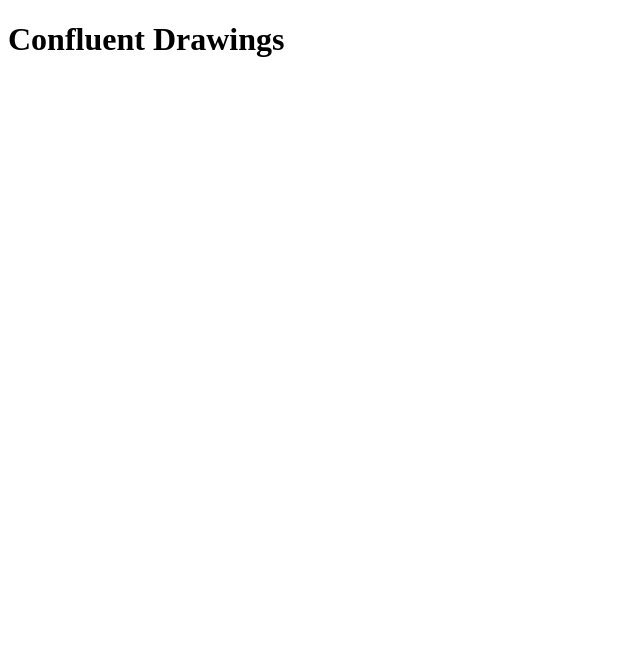
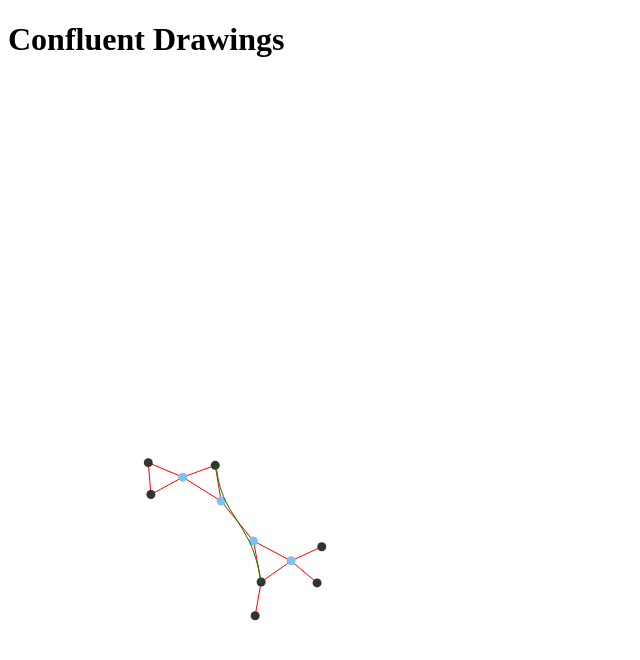
Before and after one commit to arpanmangal/Confluent-Drawings, a website: page index.html in a window 1280 px wide. Shown: the whole page, without its empty margins (0-640 px from the left). Drawn offline with nearby package versions, Linux system fonts and the light colour scheme.

Commit message:
basic curveBasis working

```diff
--- a/index.html
+++ b/index.html
@@ -15,7 +15,7 @@
 
     <!-- Container for Confluent Drawings -->
     <div>
-        <svg width="460" height="300" id="routing" style="float: left;"></svg>
+        <svg width="460" height="900" id="routing" style="float: left;"></svg>
         <!-- <svg width="460" height="300" id="ConfDrawing" style="float: left;"></svg> -->
     </div>
 
--- a/static/js/cd.js
+++ b/static/js/cd.js
@@ -10,7 +10,7 @@ var simulation = d3.forceSimulation()
     .force("charge", d3.forceManyBody())
     .force("center", d3.forceCenter(width / 2, height / 2));
 
-function genConfluentDrawing (pathToJsonFile) {
+function genConfluentDrawing(pathToJsonFile) {
     console.log("inside genConfluentDrawing");
     d3.json(pathToJsonFile, function (error, graph) {
         if (error) throw error;
@@ -70,29 +70,33 @@ function graphToRoutingGraphCD(graph, cb) {
     // Actual Edges (without the routing node)
     actualEdges = graph.nodeLinks;
 
-    var dijkstra_graph = make_graph (routingEdges);
+    var dijkstra_graph = make_graph(routingEdges);
 
     var confluentEdges = [];
 
     // for each actual edge find the shortest path in the routing graph and render it as a curve later
-    actualEdges.forEach (function (edge) {
-        confluentEdges.push (dijkstra (dijkstra_graph, edge.source, edge.target));
+    actualEdges.forEach(function (edge) {
+        confluentEdges.push(dijkstra(dijkstra_graph, edge.source, edge.target));
     });
 
     var confluentGraph = {
         "nodes": routingNodes,
-        "links": confluentEdges
+        "links": routingEdges,
+        "confLinks": confluentEdges
     };
 
     // everything done
-    console.log(confluentGraph);
-    // cb(confluentGraph);
+    // console.log(confluentGraph);
+    cb(confluentGraph);
 }
 
-function drawConfluentDrawing (graph) {
+function drawConfluentDrawing(graph) {
     // draw the routing graph
     console.log(graph);
     var line = d3.line();
+    // .curve(d3.curveBasis)
+    // .x(function (d) {console.log(d);return d.x})
+    // .y(function (d) {return d.y})
     // .curve(d3.curveBundle.beta(0.85))
     // .radius(function (d) { return d.y; })
     // .angle(function (d) { return d.x });
@@ -105,11 +109,20 @@ function drawConfluentDrawing (graph) {
     //     .attr("class", "links")
     //     .attr("d", line);
 
+    // var link = svg.append("g")
+    //     .attr("class", "links")
+    //     .selectAll("line")
+    //     .data(graph.links)
+    //     .enter().append("path")
+    //     .each (function (d) {d.source = d[0], d.taget = d[d.length - 1]})
+    //     .attr("d", line);
+
     var link = svg.append("g")
         .attr("class", "links")
         .selectAll("line")
         .data(graph.links)
         .enter().append("line");
+
 
     var node = svg.append("g")
         .attr("class", "nodes")
@@ -122,6 +135,45 @@ function drawConfluentDrawing (graph) {
             .on("start", dragstarted)
             .on("drag", dragged)
             .on("end", dragended));
+
+    var curvedLine = d3.line()
+        .curve(d3.curveBasis)
+        .x(function (d) { return d.x })
+        .y(function (d) { return d.y });
+
+    setTimeout(function () {
+        console.log('hi');
+
+        console.log(graph.nodes);
+        var points = [
+            { x: graph.nodes[2].x, y: graph.nodes[2].y },
+            { x: graph.nodes[8].x, y: graph.nodes[8].y },
+            { x: graph.nodes[9].x, y: graph.nodes[9].y },
+            { x: graph.nodes[3].x, y: graph.nodes[3].y }
+        ];
+
+        var pathData = curvedLine(points);
+        console.log(pathData);
+        var test = svg.append("g")
+            .selectAll("path")
+            .data([1])
+            // .data(points)
+            .enter().append("path")
+            .attr("d", pathData)
+            .attr("stroke", "green")
+            .attr("fill", "none")
+            .attr("stroke-width", "1px");
+
+        console.log(graph.nodes);
+    }, 2000);
+
+    // var link = svg.append("g")
+    //     .attr("class", "links")
+    //     .selectAll("line")
+    //     .data(graph.links)
+    //     .enter().append("path")
+    //     .each (function (d) {d.source = d[0], d.taget = d[d.length - 1]})
+    //     .attr("d", line);
 
     node.append("title")
         .text(function (d) { return d.id; });
```
